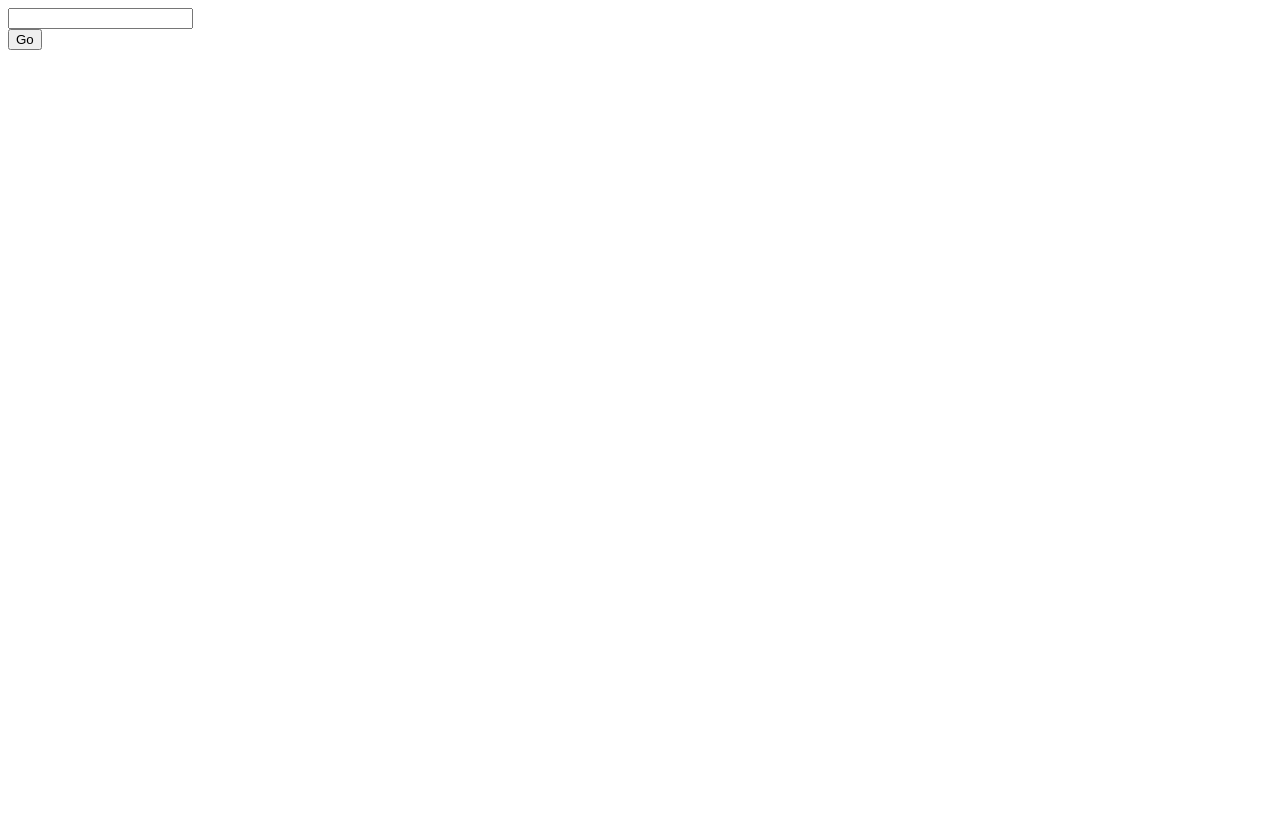
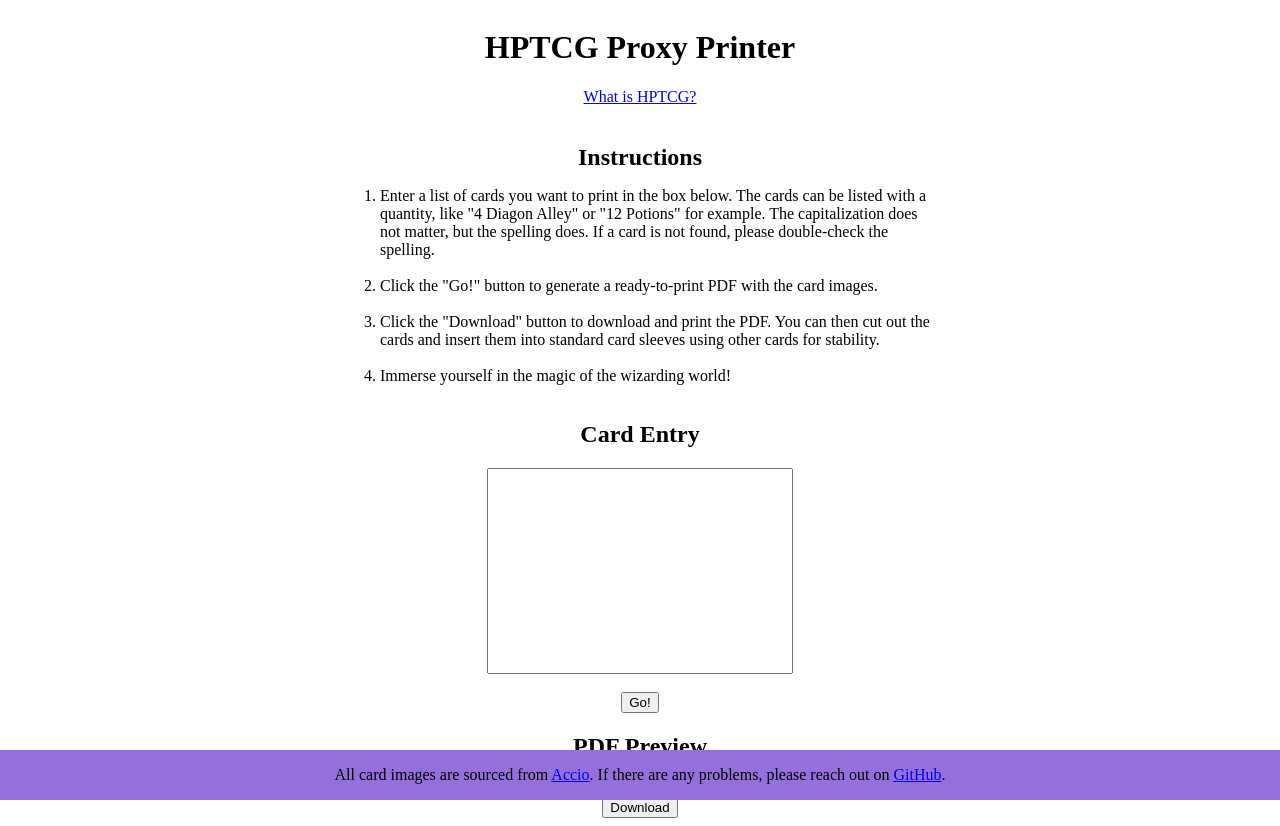
Before and after one commit to nullromo/hptcg-proxy-printer, a React (Create React App) app: page / in a window 1280 px wide. Before the commit the page ends 800 px from the top, so only its background shows below. Built offline with nearby package versions, Linux system fonts and the light colour scheme; the HTML template or start-up script is replaced by a standard one.

Commit message:
work more on setting up the interface now that the proof of concept is down

```diff
--- a/public/index.html
+++ b/public/index.html
@@ -5,6 +5,6 @@
     </head>
     <body>
         <noscript>You need to enable JavaScript to run this app.</noscript>
-        <div id="root"></div>
+        <div id="root" style="overflow-x: hidden;"></div>
     </body>
 </html>
--- a/src/App.tsx
+++ b/src/App.tsx
@@ -1,71 +1,60 @@
-import axios from 'axios';
-import React from 'react';
-
-const cleanName = (name: string) => {
-    const noSpaces = name.replaceAll(/\s(?<letter>.)/g, (_, group1: string) => {
-        return group1.toUpperCase();
-    });
-    return noSpaces.charAt(0).toUpperCase() + noSpaces.slice(1);
-};
+import { CardEntry } from './cardEntry';
+import { Footer } from './footer';
+import { PDFPreview } from './pdfPreview';
 
 const App = () => {
-    const [result, setResult] = React.useState<string | null>(null);
-    const [name, setName] = React.useState('');
-    const [data, setData] = React.useState<string | null>(null);
-
     return (
         <div
             style={{
-                alignItems: 'flex-start',
+                alignItems: 'center',
                 display: 'flex',
                 flexDirection: 'column',
             }}
         >
-            <input
-                type='text'
-                value={name}
-                onChange={(event) => {
-                    setName(event.target.value);
-                }}
-            />
+            <h1>HPTCG Proxy Printer</h1>
+            <a href='https://harrypottertcg.com/'>What is HPTCG?</a>
+            <br />
+            <h2 style={{ marginBottom: 0 }}>Instructions</h2>
+            <div style={{ maxWidth: '600px' }}>
+                <ol>
+                    <li>
+                        {
+                            'Enter a list of cards you want to print in the box below. The cards can be listed with a quantity, like "4 Diagon Alley" or "12 Potions" for example. The capitalization does not matter, but the spelling does. If a card is not found, please double-check the spelling.'
+                        }
+                    </li>
+                    <br />
+                    <li>
+                        {
+                            'Click the "Go!" button to generate a ready-to-print PDF with the card images.'
+                        }
+                    </li>
+                    <br />
+                    <li>
+                        {
+                            'Click the "Download" button to download and print the PDF. You can then cut out the cards and insert them into standard card sleeves using other cards for stability.'
+                        }
+                    </li>
+                    <br />
+                    <li>
+                        {
+                            'Immerse yourself in the magic of the wizarding world!'
+                        }
+                    </li>
+                </ol>
+            </div>
+            <h2>Card Entry</h2>
+            <CardEntry />
+            <h2>PDF Preview</h2>
+            <PDFPreview />
             <button
                 type='button'
                 onClick={() => {
-                    const cleanedName = cleanName(name);
-                    const tries = [
-                        `${cleanedName}.png`,
-                        `${cleanedName}.jpg`,
-                        `${cleanedName}.jpeg`,
-                    ];
-                    Promise.any(
-                        tries.map(async (filename) => {
-                            return axios.get<Blob>(
-                                `https://accio.cards/cardimages/${filename}`,
-                                { responseType: 'blob' },
-                            );
-                        }),
-                    )
-                        .then(async (response) => {
-                            const reader = new window.FileReader();
-                            reader.readAsDataURL(response.data);
-                            return new Promise<string | null>((resolve) => {
-                                reader.onload = () => {
-                                    resolve(reader.result?.toString() ?? null);
-                                };
-                            });
-                        })
-                        .then((result) => {
-                            console.log(result);
-                            setResult(result);
-                            setData(result);
-                        })
-                        .catch(console.error);
+                    // TODO
                 }}
             >
-                Go
+                Download
             </button>
-            <div>{result}</div>
-            {data ? <img src={data} /> : null}
+            <Footer />
         </div>
     );
 };
--- /dev/null
+++ b/src/cardEntry.tsx
@@ -0,0 +1,38 @@
+import React from 'react';
+import { fetchCard } from './fetchCard';
+
+export const CardEntry = () => {
+    const [name, setName] = React.useState('');
+    const [data, setData] = React.useState<string | null>(null);
+    return (
+        <div
+            style={{
+                alignItems: 'center',
+                display: 'flex',
+                flexDirection: 'column',
+            }}
+        >
+            <textarea
+                style={{ height: '200px', resize: 'none', width: '300px' }}
+                value={name}
+                onChange={(event) => {
+                    setName(event.target.value);
+                }}
+            />
+            <br />
+            <button
+                type='button'
+                onClick={() => {
+                    fetchCard(name)
+                        .then((result) => {
+                            setData(result);
+                        })
+                        .catch(console.error);
+                }}
+            >
+                Go!
+            </button>
+            {data ? <img src={data} /> : null}
+        </div>
+    );
+};
--- /dev/null
+++ b/src/fetchCard.ts
@@ -0,0 +1,39 @@
+import axios from 'axios';
+import { capitalizeFirstLetter } from './util';
+
+const cleanName = (name: string) => {
+    return capitalizeFirstLetter(
+        name
+            // remove spaces
+            .replaceAll(/\s(?<letter>.)/g, (_, group1: string) => {
+                return group1.toUpperCase();
+            })
+            // remove punctuation
+            .replaceAll(/'/g, ''),
+    );
+};
+
+export const fetchCard = async (name: string) => {
+    const cleanedName = cleanName(name);
+    const tries = [
+        `${cleanedName}.png`,
+        `${cleanedName}.jpg`,
+        `${cleanedName}.jpeg`,
+    ];
+    return Promise.any(
+        tries.map(async (filename) => {
+            return axios.get<Blob>(
+                `https://accio.cards/cardimages/${filename}`,
+                { responseType: 'blob' },
+            );
+        }),
+    ).then(async (response) => {
+        const reader = new window.FileReader();
+        reader.readAsDataURL(response.data);
+        return new Promise<string | null>((resolve) => {
+            reader.onload = () => {
+                resolve(reader.result?.toString() ?? null);
+            };
+        });
+    });
+};
--- /dev/null
+++ b/src/footer.tsx
@@ -0,0 +1,23 @@
+export const Footer = () => {
+    return (
+        <div
+            style={{
+                background: '#9370db',
+                bottom: 0,
+                position: 'fixed',
+                textAlign: 'center',
+                width: '100%',
+            }}
+        >
+            <p>
+                All card images are sourced from{' '}
+                <a href='https://accio.cards/index.html'>Accio</a>. If there are
+                any problems, please reach out on{' '}
+                <a href='https://github.com/nullromo/hptcg-proxy-printer'>
+                    GitHub
+                </a>
+                {''}.
+            </p>
+        </div>
+    );
+};
--- /dev/null
+++ b/src/pdfPreview.tsx
@@ -0,0 +1,3 @@
+export const PDFPreview = () => {
+    return <>a</>;
+};
--- /dev/null
+++ b/src/util.ts
@@ -0,0 +1,3 @@
+export const capitalizeFirstLetter = (value: string) => {
+    return value.charAt(0).toUpperCase() + value.slice(1);
+};
--- a/tsconfig.json
+++ b/tsconfig.json
@@ -1,6 +1,6 @@
 {
     "compilerOptions": {
-        "target": "es5",
+        "target": "esnext",
         "lib": ["dom", "dom.iterable", "esnext"],
         "allowJs": true,
         "skipLibCheck": true,
```
